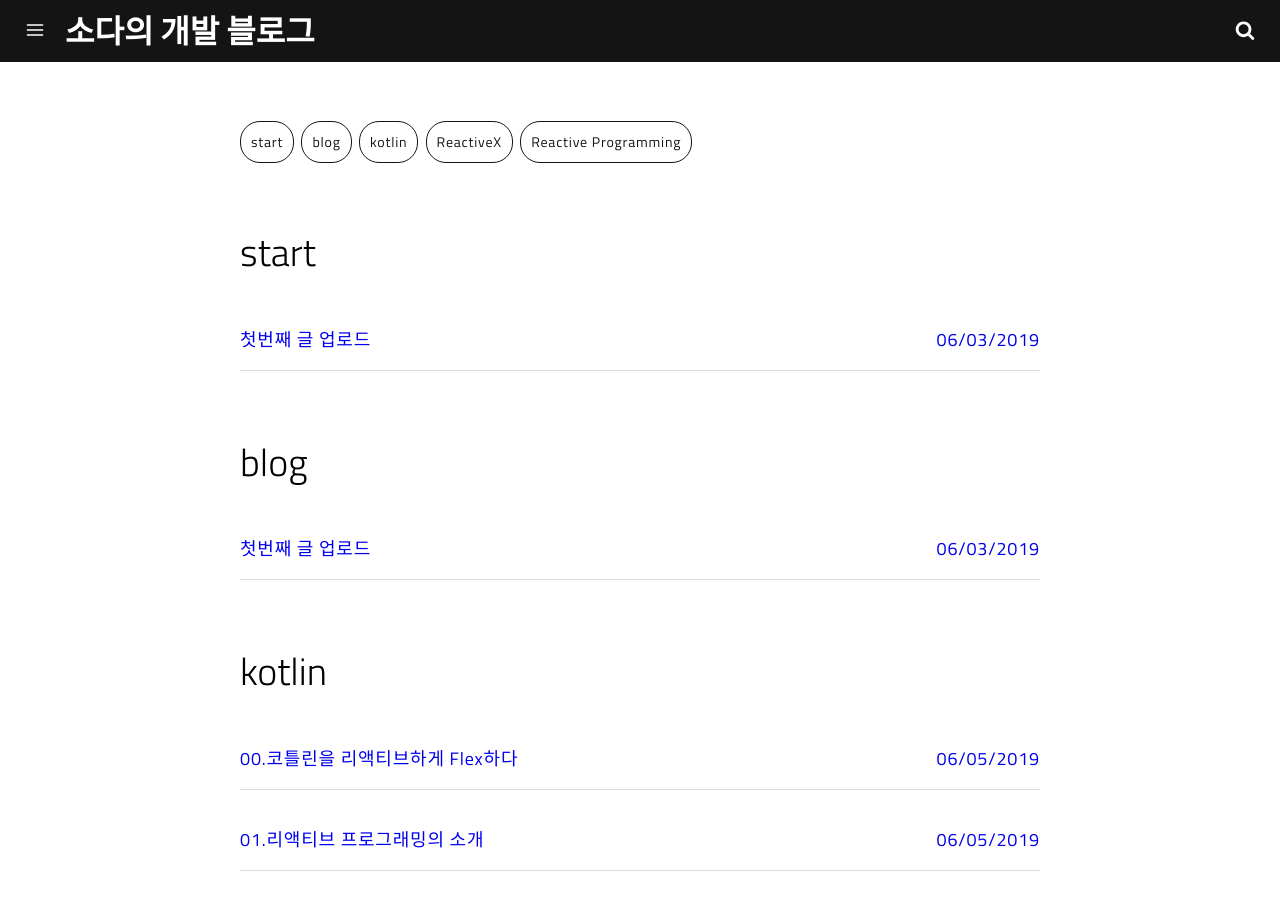
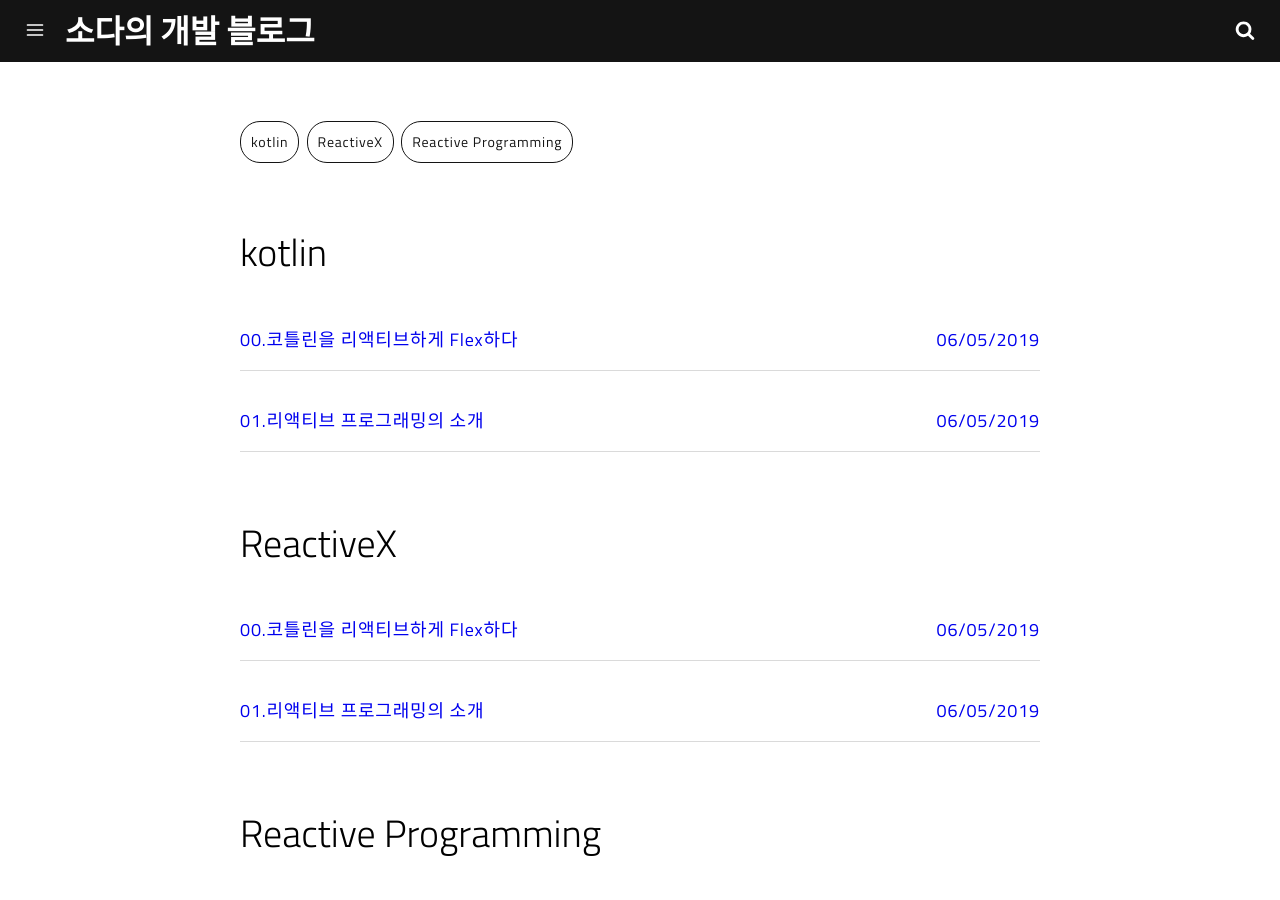
Before and after one commit to dlrlwjd1127/soda1127.github.io, a Jekyll site: the page built from tags.html, in a window 1280 px wide and 900 px high. Built offline with Jekyll 4.4.1, drawn with Linux system fonts in a browser that asks for light colours.

Commit message:
delete first post and modified reactive introduce post

```diff
--- a/_posts/2019-06-02-first-post.md
+++ /dev/null
@@ -1,17 +0,0 @@
----
-layout: post
-title: "첫번째 글 업로드"
-description: 첫번째 글에 대한 설명
-image: 'https://i.imgur.com/twegUxU.jpg'
-category: 'blog'
-date: 2019-06-03 16:42:00
-tags:
-- start
-- blog
-introduction: 첫번째 글에대한 소개
-twitter_text: 첫번째 글에 대한 설명
----
-
-> ![2019-06-02-profile.JPG](https://i.imgur.com/oGENDcZ.jpg "프로필 이미지")
->
-> 테스트입니다
```
Also changed, not shown: _posts/2019-06-05-flex-reactive-kotlin.md (+1 -1 lines).
